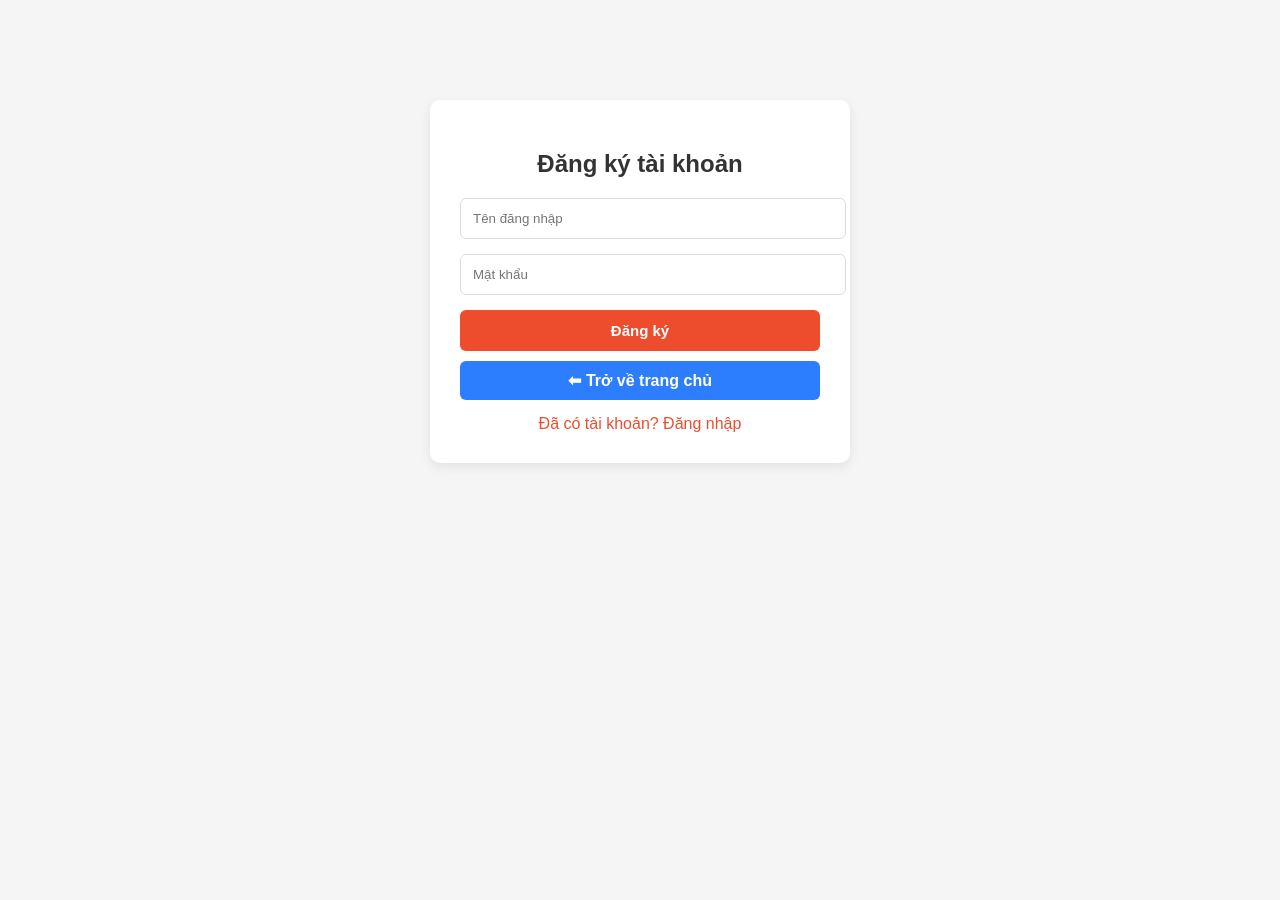
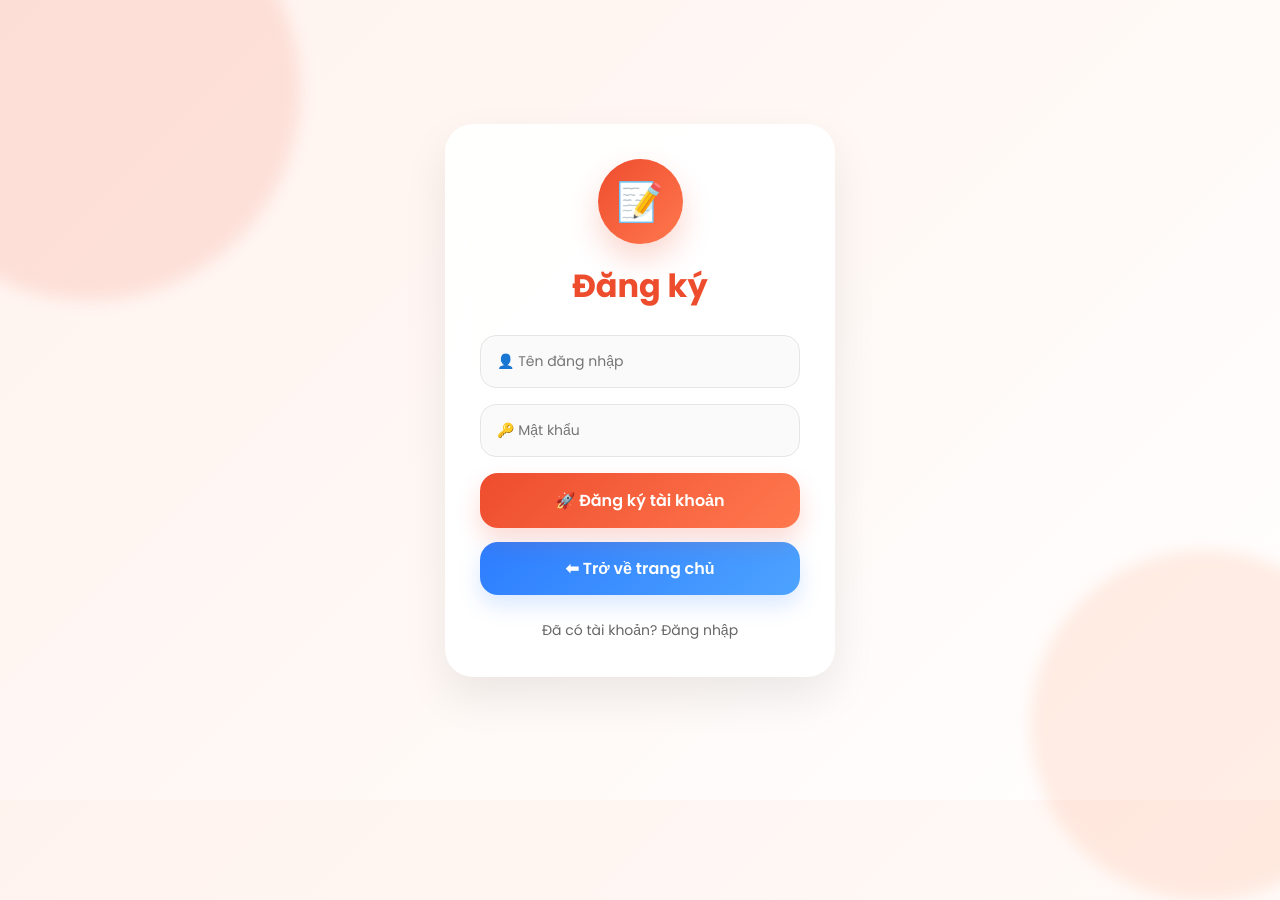
Before and after one commit to CN-DX23TT10-nguyenvankiet-kietnv251194/gom-shop, a PHP site: page /register.php in a window 1280 px wide; the page is wider, and only the part inside the window is pictured. Before the commit the page ends 465 px from the top of that part, so only its background shows below. Run offline with PHP 8.4, Linux system fonts and the light colour scheme.

Commit message:
Update register.php

```diff
--- a/register.php
+++ b/register.php
@@ -56,118 +56,375 @@ if(isset($_POST['register'])){
 ?>
 
 <!DOCTYPE html>
-<html>
+<html lang="vi">
+
 <head>
 
 <meta charset="UTF-8">
+<meta name="viewport" content="width=device-width, initial-scale=1.0">
 
 <title>Đăng ký</title>
 
+<link href="https://fonts.googleapis.com/css2?family=Poppins:wght@400;500;600;700&display=swap" rel="stylesheet">
+
 <style>
 
-body{
-    background:#f5f5f5;
-    font-family:Arial;
+/* =========================
+   RESET
+========================= */
+*{
+    margin:0;
+    padding:0;
+    box-sizing:border-box;
+    font-family:'Poppins',sans-serif;
 }
 
-.box{
-    width:360px;
-    background:#fff;
-    margin:100px auto;
-    padding:30px;
-    border-radius:10px;
-    box-shadow:0 4px 12px rgba(0,0,0,0.08);
+body{
+
+    min-height:100vh;
+
+    display:flex;
+    align-items:center;
+    justify-content:center;
+
+    overflow:hidden;
+
+    background:
+    linear-gradient(135deg,#fff3ee,#fff8f5,#ffffff);
+
+    position:relative;
 }
 
-h2{
-    text-align:center;
-    margin-bottom:20px;
-    color:#333;
+/* BG EFFECT */
+body::before{
+
+    content:"";
+
+    position:absolute;
+
+    width:420px;
+    height:420px;
+
+    background:
+    rgba(238,77,45,0.12);
+
+    border-radius:50%;
+
+    top:-120px;
+    left:-120px;
+
+    filter:blur(8px);
 }
 
+body::after{
+
+    content:"";
+
+    position:absolute;
+
+    width:350px;
+    height:350px;
+
+    background:
+    rgba(255,115,55,0.12);
+
+    border-radius:50%;
+
+    bottom:-100px;
+    right:-100px;
+
+    filter:blur(8px);
+}
+
+/* =========================
+   REGISTER BOX
+========================= */
+.box{
+
+    width:390px;
+
+    background:
+    rgba(255,255,255,0.92);
+
+    backdrop-filter:blur(12px);
+
+    padding:35px;
+
+    border-radius:28px;
+
+    box-shadow:
+    0 20px 45px rgba(0,0,0,0.08);
+
+    position:relative;
+
+    z-index:2;
+
+    animation:fadeUp 0.5s ease;
+}
+
+/* ANIMATION */
+@keyframes fadeUp{
+
+    from{
+        opacity:0;
+        transform:
+        translateY(30px);
+    }
+
+    to{
+        opacity:1;
+        transform:
+        translateY(0);
+    }
+}
+
+/* ICON */
+.icon{
+
+    width:85px;
+    height:85px;
+
+    margin:0 auto 18px;
+
+    border-radius:50%;
+
+    background:
+    linear-gradient(135deg,#ee4d2d,#ff784e);
+
+    display:flex;
+    align-items:center;
+    justify-content:center;
+
+    font-size:38px;
+
+    color:#fff;
+
+    box-shadow:
+    0 15px 30px rgba(238,77,45,0.22);
+}
+
+/* TITLE */
+h2{
+
+    text-align:center;
+
+    margin-bottom:25px;
+
+    font-size:32px;
+
+    color:#ee4d2d;
+
+    font-weight:700;
+}
+
+/* MESSAGE */
+.msg{
+
+    margin-bottom:18px;
+
+    text-align:center;
+
+    padding:14px;
+
+    border-radius:14px;
+
+    font-size:14px;
+
+    border:
+    1px solid transparent;
+}
+
+.error{
+
+    background:
+    linear-gradient(135deg,#ffeaea,#fff5f5);
+
+    color:#ff0033;
+
+    border-color:
+    rgba(255,0,51,0.1);
+}
+
+.success{
+
+    background:
+    linear-gradient(135deg,#e9ffef,#f6fff7);
+
+    color:#009933;
+
+    border-color:
+    rgba(0,153,51,0.1);
+}
+
+/* =========================
+   INPUT
+========================= */
 input{
+
     width:100%;
-    padding:12px;
-    margin-bottom:15px;
-    border:1px solid #ddd;
-    border-radius:6px;
+
+    padding:15px 16px;
+
+    margin-bottom:16px;
+
+    border:
+    1px solid #e5e5e5;
+
+    border-radius:16px;
+
     outline:none;
+
+    font-size:14px;
+
+    transition:0.3s;
+
+    background:#fafafa;
 }
 
 input:focus{
+
     border-color:#ee4d2d;
+
+    background:#fff;
+
+    box-shadow:
+    0 0 0 4px rgba(238,77,45,0.08);
 }
 
+/* =========================
+   BUTTON
+========================= */
 button{
+
     width:100%;
-    padding:12px;
+
+    padding:15px;
+
     border:none;
-    background:#ee4d2d;
+
+    background:
+    linear-gradient(135deg,#ee4d2d,#ff784e);
+
     color:#fff;
-    border-radius:6px;
+
+    border-radius:18px;
+
     cursor:pointer;
-    font-size:15px;
-    font-weight:bold;
+
+    font-size:16px;
+    font-weight:600;
+
+    transition:0.3s;
+
+    box-shadow:
+    0 12px 24px rgba(238,77,45,0.2);
 }
 
 button:hover{
-    background:#d73211;
-}
 
-.msg{
-    margin-bottom:15px;
-    text-align:center;
-    padding:10px;
-    border-radius:6px;
-    font-size:14px;
-}
+    transform:
+    translateY(-4px);
 
-.error{
-    background:#ffe5e5;
-    color:#d8000c;
-}
-
-.success{
-    background:#e5ffe8;
-    color:#008000;
-}
-
-.link{
-    text-align:center;
-    margin-top:15px;
-}
-
-a{
-    text-decoration:none;
-    color:#ee4d2d;
+    box-shadow:
+    0 18px 30px rgba(238,77,45,0.28);
 }
 
 /* BACK HOME */
 .back-home{
+
     display:block;
+
     text-align:center;
-    margin-top:10px;
-    padding:10px;
-    background:#2d7dff;
+
+    margin-top:14px;
+
+    padding:14px;
+
+    background:
+    linear-gradient(135deg,#2d7dff,#4da3ff);
+
     color:#fff;
-    border-radius:6px;
+
+    border-radius:18px;
+
     text-decoration:none;
+
     font-weight:600;
-    transition:0.2s;
+
+    transition:0.3s;
+
+    box-shadow:
+    0 10px 22px rgba(45,125,255,0.18);
 }
 
 .back-home:hover{
-    background:#1f5ed6;
+
+    transform:
+    translateY(-4px);
+
+    box-shadow:
+    0 16px 28px rgba(45,125,255,0.25);
+}
+
+/* LOGIN LINK */
+.link{
+
+    text-align:center;
+
+    margin-top:22px;
+}
+
+.link a{
+
+    text-decoration:none;
+
+    color:#666;
+
+    font-size:14px;
+
+    transition:0.3s;
+}
+
+.link a:hover{
+
+    color:#ee4d2d;
+}
+
+/* MOBILE */
+@media(max-width:500px){
+
+    body{
+        padding:20px;
+    }
+
+    .box{
+
+        width:100%;
+
+        padding:28px;
+    }
+
+    h2{
+
+        font-size:28px;
+    }
 }
 
 </style>
 
 </head>
+
 <body>
 
 <div class="box">
 
-    <h2>Đăng ký tài khoản</h2>
+    <div class="icon">
+        📝
+    </div>
+
+    <h2>
+        Đăng ký
+    </h2>
 
     <?php if($msg != ""): ?>
 
@@ -181,25 +438,42 @@ a{
 
     <form method="POST">
 
-        <input type="text" name="username" placeholder="Tên đăng nhập">
+        <input
+            type="text"
+            name="username"
+            placeholder="👤 Tên đăng nhập"
+        >
 
-        <input type="password" name="password" placeholder="Mật khẩu">
+        <input
+            type="password"
+            name="password"
+            placeholder="🔑 Mật khẩu"
+        >
 
         <button name="register">
-            Đăng ký
+
+            🚀 Đăng ký tài khoản
+
         </button>
 
     </form>
 
     <!-- BACK HOME -->
     <a class="back-home" href="index.php">
+
         ⬅ Trở về trang chủ
+
     </a>
 
+    <!-- LOGIN -->
     <div class="link">
+
         <a href="login.php">
+
             Đã có tài khoản? Đăng nhập
+
         </a>
+
     </div>
 
 </div>
```
